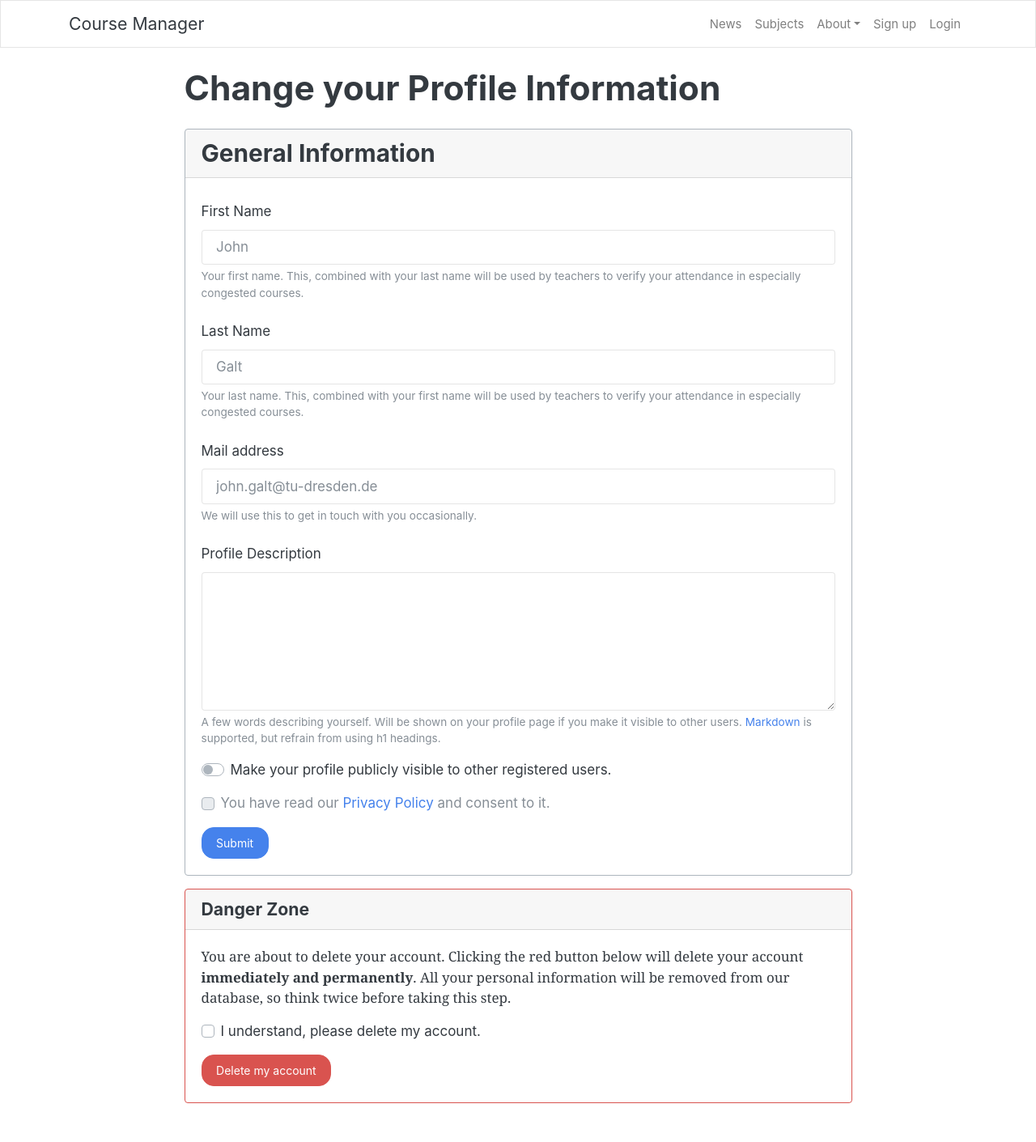
After one commit to fsr/course-management, a Django app: template user/templates/new_ui_foo/user/edit.html in a window 1280 px wide. The commit adds this page. Shown: the whole page at 81% size. Run offline with Django 3.2, Linux system fonts and the light colour scheme; the template is opened without the code that fills it, so the values that code supplies are empty; parts of the project's set-up code (start-up, migrations or seed data) failed here and were passed over; some libraries are stand-ins or nearby versions.

Commit message:
Move user settings, password change and account deletion to new design

```diff
--- a/course/templates/new_ui_foo/base.html
+++ b/course/templates/new_ui_foo/base.html
@@ -29,7 +29,7 @@
   <li class="nav-item dropdown">
     <a class="nav-link dropdown-toggle" data-toggle="dropdown" href="#" aria-haspopup="true" aria-expanded="false" id="dropdownAbout">{% trans 'About' %}</a>
     <div class="dropdown-menu" aria-labelledby="dropdownAbout">
-      <a class="dropdown-item" href="https://www.ifsr.de/fsr:kontakt">{% trans 'Imprint' %}</a>
+      <a class="dropdown-item" href="https://www.ifsr.de/impressum">{% trans 'Imprint' %}</a>
       <a class="dropdown-item" href="{% url 'privacy-policy' %}">{% trans 'Privacy Policy' %}</a>
       <div class="dropdown-divider"></div>
       <a class="dropdown-item" href="https://github.com/fsr/course-management/issues/new">{% trans 'Report an Issue' %}</a>
@@ -39,8 +39,13 @@
   <li class="nav-item">
     <a class="nav-link" href="{% url 'user-profile' %}">{% trans 'Your Profile' %}</a>
   </li>
-  <li class="nav-item">
-    <a class="nav-link" href="{% url 'modify-user' %}">{% trans 'Settings' %}</a>
+  <li class="nav-item dropdown">
+    <!-- <a class="nav-link" href="{% url 'modify-user' %}">{% trans 'Settings' %}</a> -->
+    <a class="nav-link dropdown-toggle" data-toggle="dropdown" href="#" aria-haspopup="true" aria-expanded="false" id="dropdownSettings">{% trans 'Settings' %}</a>
+    <div class="dropdown-menu" aria-labelledby="dropdownSettings">
+      <a class="dropdown-item" href="{% url 'modify-user' %}">{% trans 'Profile' %}</a>
+      <a class="dropdown-item" href="{% url 'password_change' %}">{% trans 'Change Password' %}</a>
+    </div>
   </li>
   <li class="nav-item">
     <a class="nav-link" href="{% url 'logout' %}">{% trans 'Logout' %}</a>
--- a/user/forms.py
+++ b/user/forms.py
@@ -55,10 +55,11 @@ class UserForm(UserCreationForm):
 class UserEditForm(ModelForm):
     class Meta:
         model = User
-        fields = ('first_name', 'last_name')
+        fields = ('first_name', 'last_name', 'email')
         labels = {
             'first_name': _('First Name'),
-            'last_name': _('Last Name')
+            'last_name': _('Last Name'),
+            'email': _("Mail address")
         }
         help_texts = {
             'first_name': _('First part of your public name, which should be your genuine first name. '
@@ -67,6 +68,7 @@ class UserEditForm(ModelForm):
             'last_name': _('Second part of your public name, which should be your genuine familyname. '
                            'If you become a teacher this will be visible to any site visitor. '
                            'Can be modified later'),
+            'email': _('Your mail address'),
         }
 
 
--- /dev/null
+++ b/user/templates/new_ui_foo/user/edit.html
@@ -0,0 +1,120 @@
+{% extends 'new_ui_foo/base.html' %}
+{% load i18n %}
+
+{% block content %}
+
+<h1 class="mb-4">{% trans 'Change your Profile Information' %}</h1>
+
+<div class="card border-secondary mb-3">
+  <h3 class="card-header">General Information</h3>
+  <div class="card-body">
+    <form action="{% url 'modify-user' %}" method="POST">
+      {% csrf_token %}
+
+      <div class="form-group {% if user_form.first_name.errors %}has-danger{% endif %}">
+        <label class="col-form-label" for="{{ user_form.first_name.id_for_label }}">{% trans 'First Name' %}</label>
+        <input type="text" class="form-control {% if user_form.first_name.errors %}is-invalid{% endif %}" placeholder="{% trans 'John' %}" id="{{ user_form.first_name.id_for_label }}" name="{{ user_form.first_name.html_name }}" aria-describedby="firstNameHelp" required="" {% if user_form.first_name.value %}value="{{ user_form.first_name.value }}"{% endif %}>
+        {% if user_form.first_name.errors %}
+          <div class="invalid-feedback">
+            {% for err in user_form.first_name.errors %}
+              {{ err }}
+            {% endfor %}
+          </div>
+        {% else %}
+        <small id="firstNameHelp" class="form-text text-muted">{% trans 'Your first name. This, combined with your last name will be used by teachers to verify your attendance in especially congested courses.' %}</small>
+        {% endif %}
+      </div>
+
+      <div class="form-group {% if user_form.last_name.errors %}has-danger{% endif %}">
+        <label class="col-form-label" for="{{ user_form.last_name.id_for_label }}">{% trans 'Last Name' %}</label>
+        <input type="text" class="form-control {% if user_form.last_name.errors %}is-invalid{% endif %}" placeholder="{% trans 'Galt' %}" id="{{ user_form.last_name.id_for_label }}" name="{{ user_form.last_name.html_name }}" aria-describedby="lastNameHelp" required="" {% if user_form.last_name.value %}value="{{ user_form.last_name.value }}"{% endif %}>
+        {% if user_form.last_name.errors %}
+          <div class="invalid-feedback">
+            {% for err in user_form.last_name.errors %}
+              {{ err }}
+            {% endfor %}
+          </div>
+        {% endif %}
+        <small id="lastNameHelp" class="form-text text-muted">{% trans 'Your last name. This, combined with your first name will be used by teachers to verify your attendance in especially congested courses.' %}</small>
+      </div>
+
+      <div class="form-group {% if user_form.email.errors %}has-danger{% endif %}">
+        <label class="col-form-label" for="{{ user_form.email.id_for_label }}">{% trans 'Mail address' %}</label>
+        <input type="email" class="form-control {% if user_form.email.errors %}is-invalid{% endif %}" placeholder="{% trans 'john.galt@tu-dresden.de' %}" id="{{ user_form.email.id_for_label }}" name="{{ user_form.email.html_name }}" aria-describedby="mailHelp" required="" {% if user_form.email.value %}value="{{ user_form.email.value }}"{% endif %}>
+        {% if user_form.email.errors %}
+          <div class="invalid-feedback">
+            {% for err in user_form.email.errors %}
+              {{ err }}
+            {% endfor %}
+          </div>
+        {% else %}
+        <small id="mailHelp" class="form-text text-muted">{% trans 'We will use this to get in touch with you occasionally.' %}</small>
+        {% endif %}
+      </div>
+
+      <div class="form-group {% if userinformation_form.description.errors %}has-danger{% endif %}">
+        <label class="col-form-label" for="{{ userinformation_form.description.id_for_label }}">{% trans 'Profile Description' %}</label>
+        <textarea class="form-control {% if userinformation_form.description.errors %}is-invalid{% endif %}" name="{{ userinformation_form.description.html_name }}" id="{{ userinformation_form.description.id_for_label }}" rows="6" aria-describedby="descHelp">{% if userinformation_form.description.value %}{{ userinformation_form.description.value }}{% endif %}</textarea>
+        {% if userinformation_form.description.errors %}
+          <div class="invalid-feedback">
+            {% for err in userinformation_form.description.errors %}
+              {{ err }}
+            {% endfor %}
+          </div>
+        {% else %}
+          <small id="descHelp" class="form-text text-muted">{% trans 'A few words describing yourself. Will be shown on your profile page if you make it visible to other users.' %} {% trans '<a href="https://commonmark.org/help/">Markdown</a> is supported, but refrain from using h1 headings.'%}</small>
+        {% endif %}
+      </div>
+
+      <div class="form-group">
+        <div class="custom-control custom-switch">
+          <input type="checkbox" class="custom-control-input" id="{{ userinformation_form.public_profile.id_for_label }}" name="{{ userinformation_form.public_profile.html_name }}" {% if userinformation_form.public_profile.value %}checked=""{% endif %}>
+          <label class="custom-control-label" for="{{ userinformation_form.public_profile.id_for_label }}">{% trans 'Make your profile publicly visible to other registered users.' %}</label>
+        </div>
+      </div>
+
+      <div class="form-group {% if userinformation_form.accepted_privacy_policy.errors %}has-danger{% endif %}">
+        <div class="custom-control custom-checkbox">
+          <input type="checkbox" class="custom-control-input" id="{{ userinformation_form.accepted_privacy_policy.id_for_label }}" name="{{ userinformation_form.accepted_privacy_policy.html_name }}" {% if userinformation_form.accepted_privacy_policy.value %}checked=""{% endif %} required disabled>
+          <label class="custom-control-label" for="{{ userinformation_form.accepted_privacy_policy.id_for_label }}">
+            {% url 'privacy-policy' as privvylink %}
+            {% blocktrans %}
+              You have read our <a href="{{ privvylink }}">Privacy Policy</a> and consent to it.
+            {% endblocktrans %}
+          </label>
+          {% if userinformation_form.accepted_privacy_policy.errors %}
+            <div class="invalid-feedback">
+              {% trans 'You have to consent to the privacy policy to proceed.' %}
+            </div>
+          {% endif %}
+        </div>
+      </div>
+
+      <input type="submit" class="btn btn-primary" value="{% trans 'Submit' %}">
+      <!-- <a href="{% url 'index' %}" type="button" class="btn btn-secondary">{% trans 'Cancel' %}</a> -->
+    </form>
+  </div>
+</div>
+
+<div class="card border-danger">
+  <h5 class="card-header">{% trans 'Danger Zone' %}</h5>
+  <div class="card-body">
+    <form action="{% url 'delete-account' %}" method="POST">
+      {% csrf_token %}
+      <p class="card-text">
+        {% blocktrans %}
+          You are about to delete your account. Clicking the red button below will delete your account <strong>immediately and permanently</strong>. All your personal information will be removed from our database, so think twice before taking this step.
+        {% endblocktrans %}
+      </p>
+      <div class="form-group">
+        <div class="custom-control custom-checkbox">
+          <input type="checkbox" class="custom-control-input" id="deleteaccount" name="delete-confirm">
+          <label class="custom-control-label" for="deleteaccount">{% trans 'I understand, please delete my account.' %}</label>
+        </div>
+      </div>
+      <input type="submit" class="btn btn-danger ml-auto" value="{% trans 'Delete my account' %}">
+    </form>
+  </div>
+</div>
+
+{% endblock %}
--- a/user/urls.py
+++ b/user/urls.py
@@ -1,4 +1,4 @@
-from django.urls import include, re_path
+from django.urls import include, re_path, path
 
 from django.contrib.auth import views as auth_views
 from django.contrib.auth import urls as auth_urls
@@ -14,6 +14,8 @@ urlpatterns = [
     re_path(r'^verify/(?P<type_>[\w\d_-]+)/$', verify.verify, name='verify'),
     re_path(r'^logout/$', auth_views.LogoutView.as_view(template_name='new_ui_foo/registration/logout.html')),
     re_path(r'^login/$', auth_views.LoginView.as_view(template_name='new_ui_foo/registration/login.html')),
+    path('password_change/', auth_views.PasswordChangeView.as_view(template_name='new_ui_foo/user/change_pass.html')),
+    path('password_change/done/', auth_views.PasswordChangeDoneView.as_view(template_name='new_ui_foo/user/change_pass_success.html')),
     re_path(r'^contact/(?P<user_id>[0-9]+)/',
         contact.contact_form, name='contact-form'),
     re_path(r'^', include(auth_urls)),
--- a/user/views/register.py
+++ b/user/views/register.py
@@ -18,6 +18,9 @@ from user.models import UserInformation, Activation, ACTIVATION_TYPES
 @sensitive_post_parameters('password1', 'password2')
 @sensitive_variables('password1', 'password2')
 def register(request):
+    if request.user.is_authenticated:
+        return redirect('index')
+
     if request.method == 'POST':
         user_form = UserForm(request.POST)
         userinformation_form = UserInformationForm(request.POST)
```
Also changed, not shown: user/templates/new_ui_foo/user/change_pass.html (added, +53 -0 lines), user/templates/new_ui_foo/user/change_pass_success.html (added, +13 -0 lines), user/templates/new_ui_foo/user/deletion-success.html (added, +13 -0 lines), user/templates/user/delete-account.html (deleted, +0 -14 lines), user/templates/user/deletion-success.html (deleted, +0 -8 lines), user/views/user.py (+4 -12 lines).
